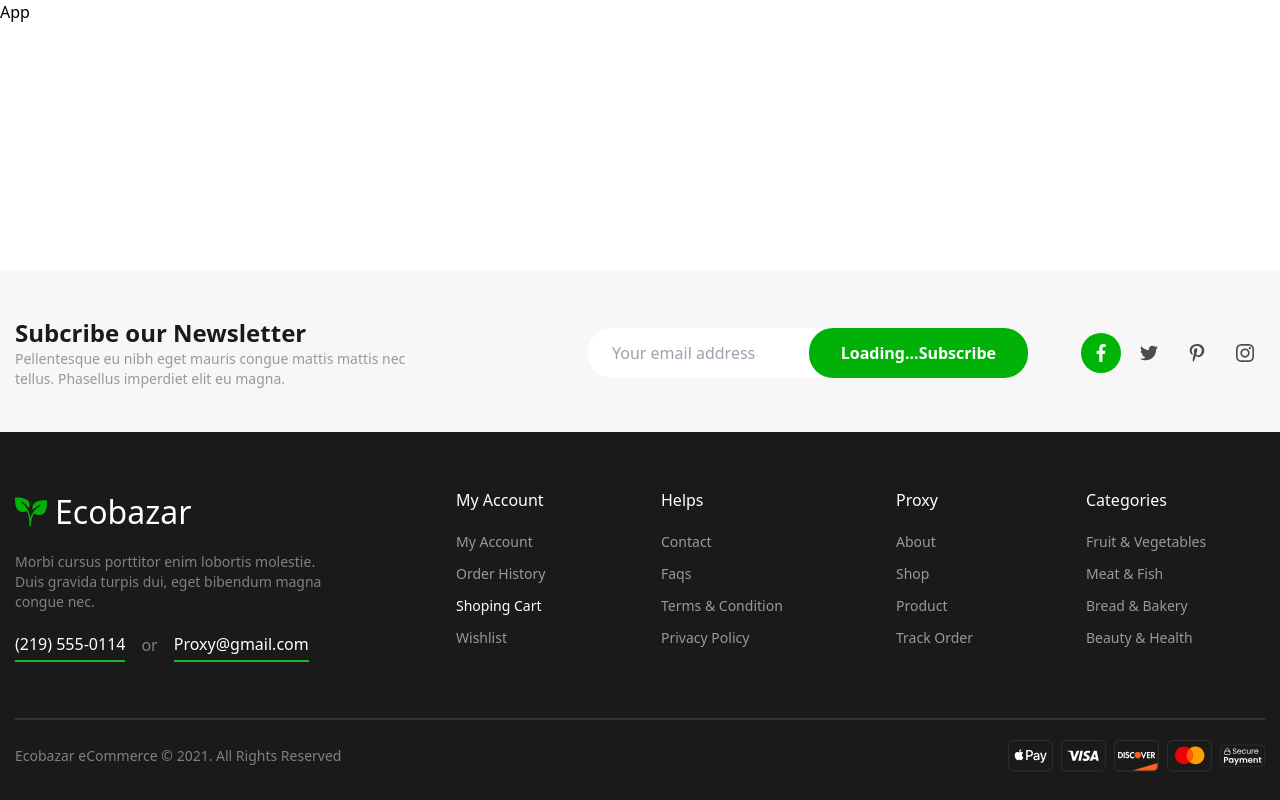
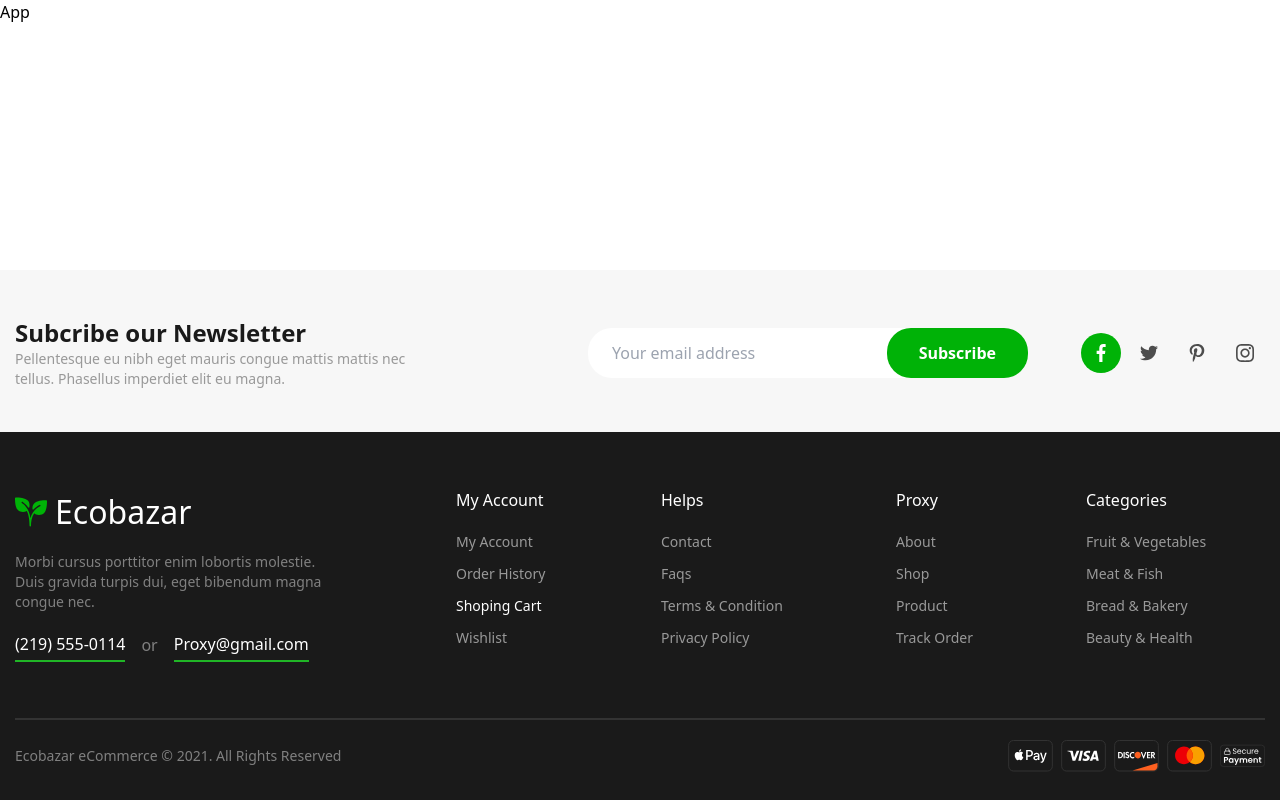
Before and after one commit to nikamunjishvili/shopping-app, a React (Vite) app: page / in a window 1280 px wide. Built offline with nearby package versions, Linux system fonts and the light colour scheme.

Commit message:
isLoading

```diff
--- a/src/common/components/footer/Footer.tsx
+++ b/src/common/components/footer/Footer.tsx
@@ -36,7 +36,7 @@ const Footer = () => {
             <Button
               onClick={() => console.log("Hello")}
               disabled={false}
-              isLoading={true}
+              isLoading={false}
               height={50}
               type="secondary"
               className="absolute font-semibold right-[-100px] rounded-3xl text-white px-8"
```
Also changed, not shown: src/common/components/_organisms/layouts/MainLayout.tsx (line endings or trailing spaces).
